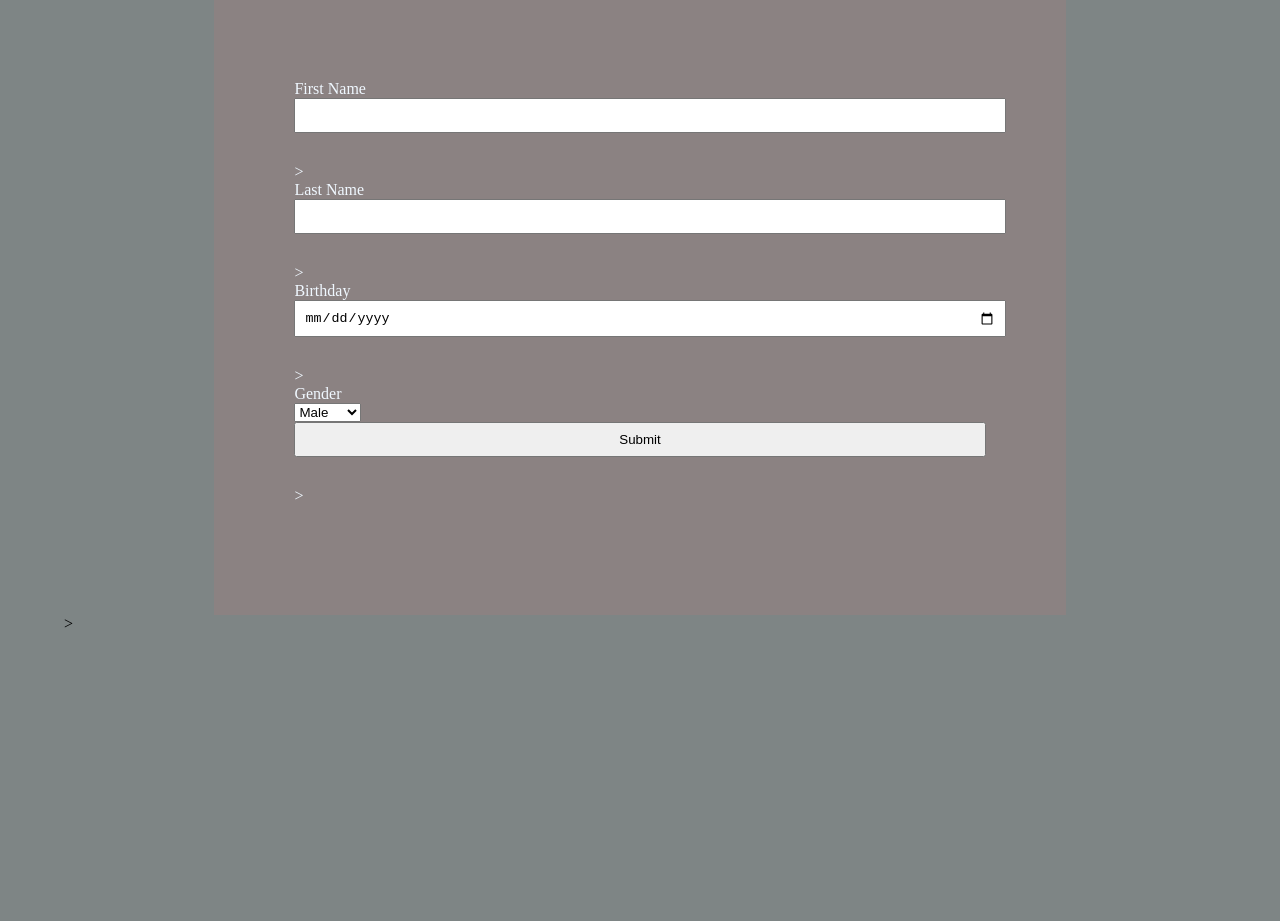
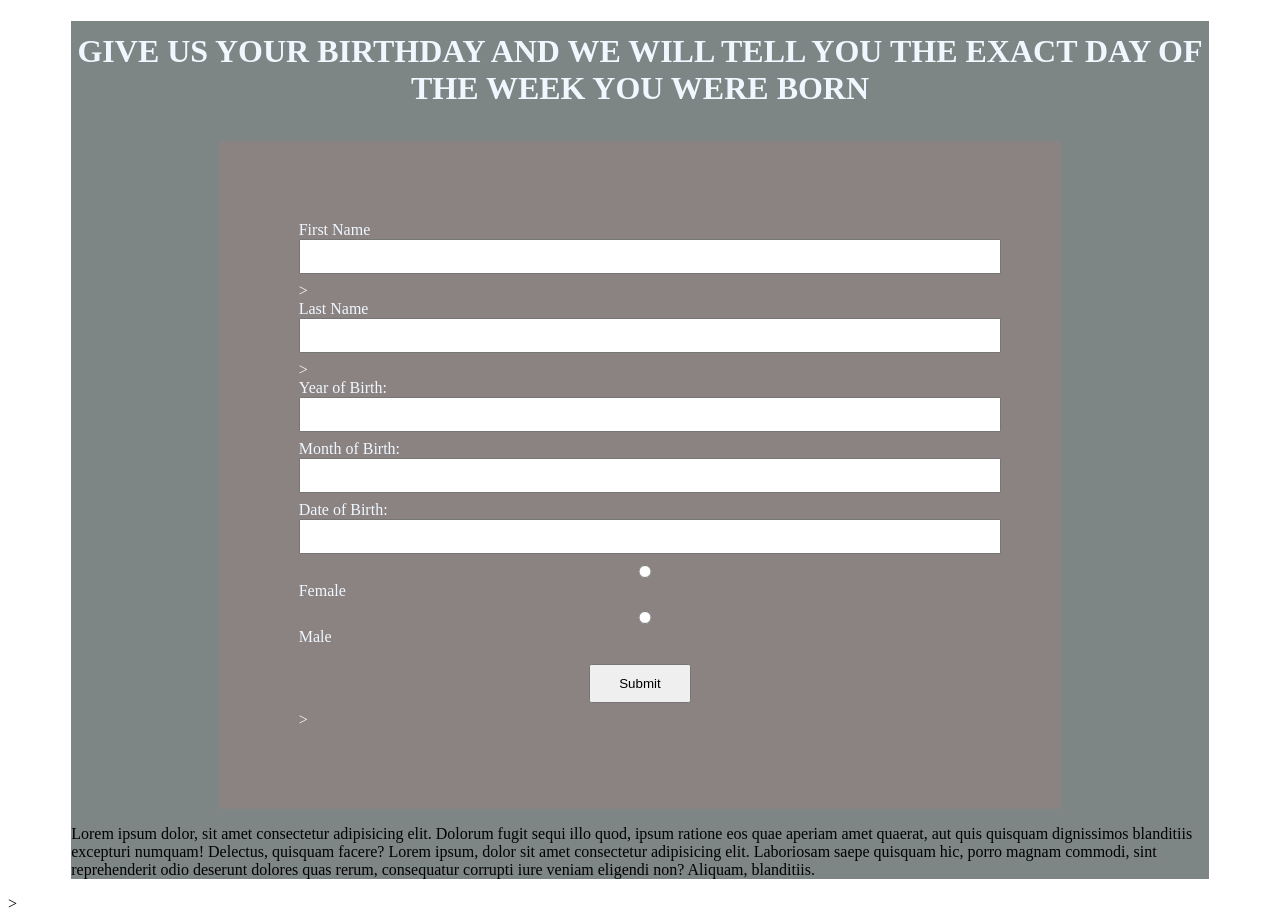
Before and after one commit to Manasseh-Kinyua/day_of_the_week_app, a plain HTML site: page index.html in a window 1280 px wide. Before the commit the page ends 800 px from the top, so only its background shows below. Drawn offline with Linux system fonts and the light colour scheme.

Commit message:
Add some modification to the date format to be in the form year/mm/dd

```diff
--- a/css/styles.css
+++ b/css/styles.css
@@ -2,6 +2,13 @@
   width: 90%;
   margin: auto;
   background-color: rgb(126, 133, 133);
+}
+
+h1 {
+  text-align: center;
+  padding: 12px 0;
+  text-transform: uppercase;
+  color: aliceblue;
 }
 
 .form {
@@ -14,7 +21,7 @@
 }
 
 .form .form_thing {
-  padding-bottom: 30px;
+  padding-bottom: 8px;
 }
 
 .form label {
@@ -25,3 +32,8 @@
   width: 100%;
   padding: 8px;
 }
+
+#gender {
+  padding: 10px 0;
+  width: 50%;
+}
--- a/index.html
+++ b/index.html
@@ -5,8 +5,9 @@
         <link rel="stylesheet" href="css/styles.css" type="text/css">
 
     </head>
-    <body class="container">
-        <div>
+    <body>
+        <div class="container">
+            <h1>Give us your Birthday and we will tell you the exact day of the week you were born</h1>
             <form class="form">
 
                 <div class="form_thing">
@@ -20,23 +21,36 @@
                 </div>>
 
                 <div class="form_thing">
-                    <label>Birthday</label>
-                    <input type="date" name="birthday">
+                    <label for="year" >Year of Birth:</label>
+                    <input type="number" name="year" id="year" required>
+                  </div>
+
+                  <div class="form_thing">
+                    <label for="month">Month of Birth:</label>
+                    <input type="number" name="month" id="month" min="1" max="12">
+                  </div>
+
+                  <div class="form_thing">
+                    <label for="date">Date of Birth:</label>
+                    <input type="number" name="date" id="date" min="1" max="31">
+                  </div>
+
+                  <div class="form_thing">
+                    <input type="radio" name="gender" id="female" value="female">
+                    <label for="gender">Female</label>
+                  </div>
+                  <div class="form_thing">
+                    <input type="radio" name="gender" id="male" value="male">
+                    <label for="gender">Male</label>
+                  </div>
+
+                <div class="form_thing" style="text-align: center;">
+                <input type="submit" name="submit" value="Submit" style="width:15%; padding: 10px 0; margin-top: 10px;">
                 </div>>
-
-                <div class="form_thing">
-                <label>Gender</label>
-                    <select name="gender" id="gender">
-                        <option value="male">Male</option>
-                        <option value="female">Female</option>
-                        <option value="other">Other</option>
-                    </select>
-
-                <div class="form_thing">
-                <input type="submit" name="submit" value="Submit">
-                </div>>
-
             </form>
+            <div>
+                <p>Lorem ipsum dolor, sit amet consectetur adipisicing elit. Dolorum fugit sequi illo quod, ipsum ratione eos quae aperiam amet quaerat, aut quis quisquam dignissimos blanditiis excepturi numquam! Delectus, quisquam facere? Lorem ipsum, dolor sit amet consectetur adipisicing elit. Laboriosam saepe quisquam hic, porro magnam commodi, sint reprehenderit odio deserunt dolores quas rerum, consequatur corrupti iure veniam eligendi non? Aliquam, blanditiis.</p>
+            </div>
          </div>>
     </body>
 </html>
```
